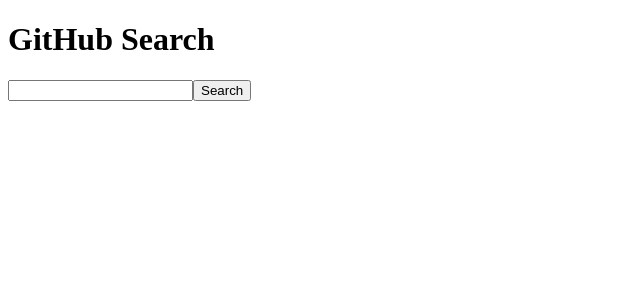
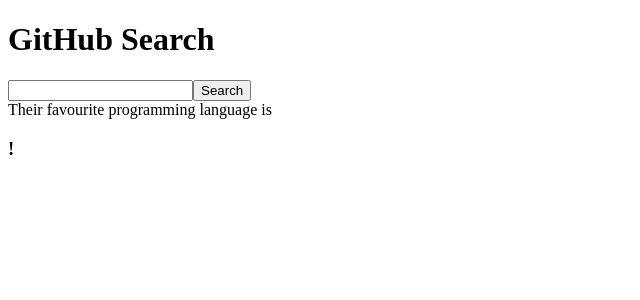
Before and after one commit to heykathl/github-search, a React (Create React App) app in the folder client/: page / in a window 1280 px wide. Shown: the top 300 px of the page, without its empty margins (0-640 px from the left). Built offline with nearby package versions, Linux system fonts and the light colour scheme; the HTML template or start-up script is replaced by a standard one.

Commit message:
Created language component and displays fave language on page

```diff
--- a/client/src/App.js
+++ b/client/src/App.js
@@ -1,23 +1,27 @@
 import './App.css';
 import axios from 'axios'
 import React, { useState, useRef, useEffect } from 'react';
+import Language from './Language'
 
 function App() {
   const userNameRef = useRef()
+  const [faveLanguage, setFaveLanguage] = useState([])
+  const language = [];
 
   const handleApiSearch = async () => {
     const username = userNameRef.current.value
-    // console.log(username)
-    const language = [];
     await axios.get(`https://api.github.com/users/${username}/repos`)
     .then((response) => {
       const data = response.data;
       data.map((res) => {
         language.push(res.language)
       })
-      // console.log(language)
+      userNameRef.current.value = null
     })
+    githubLanguage()
+  }
 
+  const githubLanguage = () => {
     const counts = {}
     let maxCount = 0
     let maxKey;
@@ -29,8 +33,8 @@
         maxKey = key;
       }
     }
-    console.log(maxKey)
-    return maxKey;
+    // console.log(maxKey)
+    setFaveLanguage(maxKey);
   }
 
   return (
@@ -38,6 +42,7 @@
     <h1>GitHub Search</h1>
     <input ref={userNameRef} type="text"/>
     <button onClick={handleApiSearch}>Search</button>
+    <Language faveLanguage={faveLanguage}/>
     </>
   );
 }
--- a/client/src/Language.js
+++ b/client/src/Language.js
@@ -0,0 +1,12 @@
+
+
+export default function Language({ faveLanguage }) {
+
+  return (
+
+    <div>
+      <div>Their favourite programming language is</div>
+      <h3>{faveLanguage}!</h3>
+      </div>
+  )
+}
```
